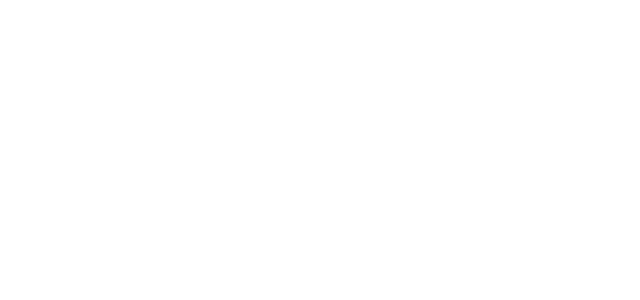
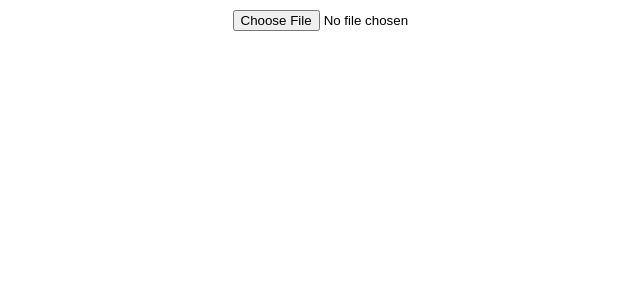
Before and after one commit to marcotorresx/student-list, a React (Create React App) app: page / in a window 1280 px wide. Shown: the top 300 px of the page, without its empty margins (281-921 px from the left). Built offline with nearby package versions, Linux system fonts and the light colour scheme.

Commit message:
First commit

```diff
--- a/package.json
+++ b/package.json
@@ -6,6 +6,7 @@
     "@testing-library/jest-dom": "^5.16.5",
     "@testing-library/react": "^13.3.0",
     "@testing-library/user-event": "^13.5.0",
+    "papaparse": "^5.3.2",
     "react": "^18.2.0",
     "react-dom": "^18.2.0",
     "react-scripts": "5.0.1",
--- a/src/App.jsx
+++ b/src/App.jsx
@@ -1,7 +1,33 @@
-import "./App.css";
+import './App.css';
+import Papa from 'papaparse';
+import { useState } from 'react';
 
 function App() {
-  return <div className="App"></div>;
+  const [users, setUsers] = useState('');
+
+  const changeFile = (e) => {
+    Papa.parse(e.target.files[0], {
+      header: true,
+      skipEmptyLines: true,
+      complete: function (results) {
+        setUsers(results.data);
+      },
+    });
+  };
+
+  console.log(users);
+
+  return (
+    <div className="App">
+      <input
+        type="file"
+        name="file"
+        accept=".csv"
+        onChange={changeFile}
+        style={{ display: 'block', margin: '10px auto' }}
+      />
+    </div>
+  );
 }
 
 export default App;
```
Also changed, not shown: 1 other file (tests, documents, lock files or other folders).
